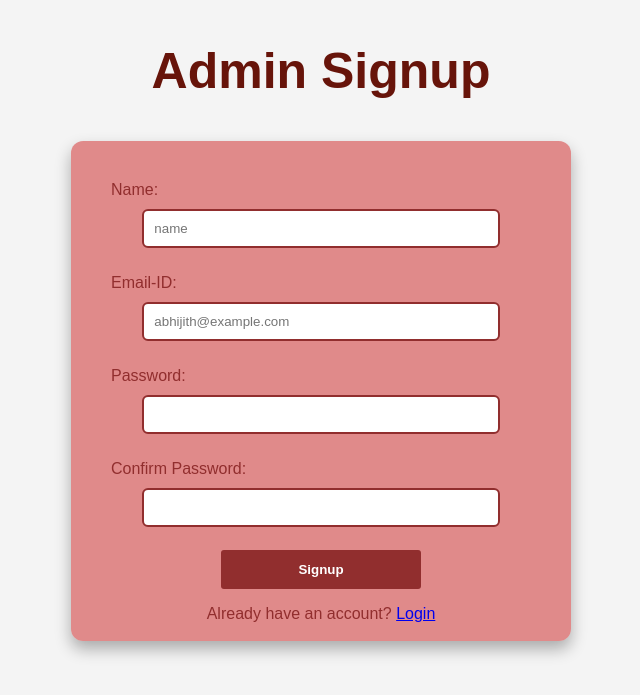
After one commit to Jishmajap/miniproject, a PHP site: page /Admin/admin_signup.php in a window 1280 px wide. The commit adds this page. Shown: the top 695 px of the page, without its empty margins (319-959 px from the left). Run offline with PHP 8.4, Linux system fonts and the light colour scheme.

Commit message:
adin_login,admin_signup

```diff
--- a/Admin/admin.css
+++ b/Admin/admin.css
@@ -1,5 +1,3 @@
-    /* admin.css */
-
     /* General Styles */
     body {
     font-family: Arial, sans-serif;
@@ -8,80 +6,87 @@
     padding: 0;
 }
 
-/* Header Styles */
-header {
-    background-color: #333;
-    color: #fff;
-    padding: 10px 0;
+
+
+
+
+
+
+
+
+
+
+
+/* Admin Login & Signin */
+
+.verif_body{
+    display: flex;
+    flex-direction: column;
+    align-items: center;
+}
+.verif_body h1{
+    color: #67140a;
+    font-size: 50px;
     text-align: center;
 }
 
-header h1 {
-    margin: 0;
+.card{
+    background-color: rgba(205, 34, 34, 0.5);
+    box-shadow: 0 8px 16px rgba(0, 0, 0, 0.3);
+    border-radius: 12px;
+    width: 500px;
+    height: 500px;
+    color: #912e2e;
+    /* display: flex; */
+    /* flex-direction: column; */
+    /* justify-content: center; */
   }
 
-/* Sidebar Styles */
-.sidebar {
-    width: 250px;
-    height: 100vh;
-    background-color: #444;
-    color: #fff;
-    position: fixed;
-    top: 0;
-    left: 0;
-    padding-top: 20px;
+form {
+    display: flex;
+    flex-direction: column;
+    margin-top: 50px;
 }
-
-.sidebar a {
-    color: #fff;
-    padding: 15px;
-    text-decoration: none;
-    display: block;
+form label {
+    margin: -10px 0 10px 40px;/* top right bottom left */
 }
-
-.sidebar a:hover {
-    background-color: #555;
+form input[type="text"],
+form input[type="password"],
+form input[type="email"] {
+    padding: 10px;
+    border: 2px solid #912e2e;
+    border-radius: 6px;
+    width: 25em;
+    align-self: center;
 }
-
-/* Main Content Styles */
-.main-content {
-    margin-left: 250px;
-    padding: 20px;
+  form input[type="submit"] {
+    background-color: #912e2e;
+    color: white;
+    font-weight: 600;
+    width: 15em;
+    padding: 12px;
+    margin-top: -1em;
+    border: none;
+    border-radius: 3px;
+    cursor: pointer;
+    align-self: center;
   }
-
-.main-content h2 {
-    color: #333;
+  form input[type="submit"]:hover {
+  background-color: transparent;
+  border: 2px solid #912e2e;
+  color: #912e2e;
+  padding: 10.5px;
   }
-
-/* Table Styles */
-table {
-    width: 100%;
-    border-collapse: collapse;
-    margin-bottom: 20px;
+  form select{
+    padding: 10px;
+    border: 2px solid #912e2e;
+    border-radius: 6px;
+    width: 25em;
+    align-self: center;
   }
-
-table, th, td {
-    border: 1px solid #ddd;
+  form p{
+    text-align: center;
   }
-
-th, td {
-    padding: 10px;
-    text-align: left;
+  .trylogin, .trysignin{
+    text-align: center;
   }
-
-th {
-    background-color: #f2f2f2;
-}
-
-/* Button Styles */
-button {
-    background-color: #333;
-    color: #fff;
-    border: none;
-    padding: 10px 20px;
-    cursor: pointer;
-}
-
-button:hover {
-    background-color: #555;
-}
--- /dev/null
+++ b/Admin/admin_signup.php
@@ -0,0 +1,74 @@
+<?php
+session_start();
+require_once 'config.php';
+if ($_SERVER["REQUEST_METHOD"] == "POST") {
+    $name = $_POST['name'];
+    $email = $_POST['emaiid'];
+    $password = $_POST['password'];
+    $confirm_password = $_POST['confirm_password'];
+
+    // Check if passwords match
+    if ($password !== $confirm_password) {
+        $error = "Passwords do not match.";
+    } else {
+        // Hash the password
+        $hashed_password = password_hash($password, PASSWORD_DEFAULT);
+
+        // Insert admin into database
+        $sql = "INSERT INTO admins (name, email, password) VALUES (?, ?, ?)";
+        if ($stmt = $mysqli->prepare($sql)) {
+            $stmt->bind_param("sss", $name, $email, $hashed_password);
+            if ($stmt->execute()) {
+                $success = "Admin registered successfully. You can now <a href='admin_login.php'>login</a>.";
+                header("location: admin_login.php");
+            } else {
+                $error = "Error: " . $stmt->error;
+            }
+            $stmt->close();
+        } else {
+            $error = "Error: " . $mysqli->error;
+        }
+    }
+}
+
+$mysqli->close();
+?>
+
+<!DOCTYPE html>
+<html lang="en">
+<head>
+    <meta charset="UTF-8">
+    <meta name="viewport" content="width=device-width, initial-scale=1.0">
+    <title>Admin Signup</title>
+    <link rel="stylesheet" href="admin.css">
+</head>
+<body>
+    <section class="verif_body">
+            <h1>Admin Signup</h1>
+            <div class="card">
+                <form action="admin_signup.php" method="post">
+                    <label for="name">Name:</label>
+                    <input type="text" id="name" name="name" placeholder="name" required><br><br>
+
+                    <label for="email">Email-ID:</label>
+                        <input type="email" id="emaiid" name="emaiid" placeholder="abhijith@example.com" required><br><br>
+
+                    <label for="password">Password:</label>
+                    <input type="password" id="password" name="password" required><br><br>
+
+                    <label for="confirm_password">Confirm Password:</label>
+                    <input type="password" id="confirm_password" name="confirm_password" required><br><br>
+
+                    <input type="submit" value="Signup">
+                </form>
+                <p class="trylogin">Already have an account? <a href="admin_login.php">Login</a></p>
+                <?php if (isset($error)): ?>
+                    <p><?php echo $error; ?></p>
+                <?php endif; ?>
+                <?php if (isset($success)): ?>
+                    <p><?php echo $success; ?></p>
+                <?php endif; ?>
+            </div>
+        </section>
+</body>
+</html>
```
Also changed, not shown: Admin/admin_dashboard.php (+6 -6 lines), Admin/admin_login.php (+40 -18 lines). Lines whose indentation alone changed are shown as unchanged.
